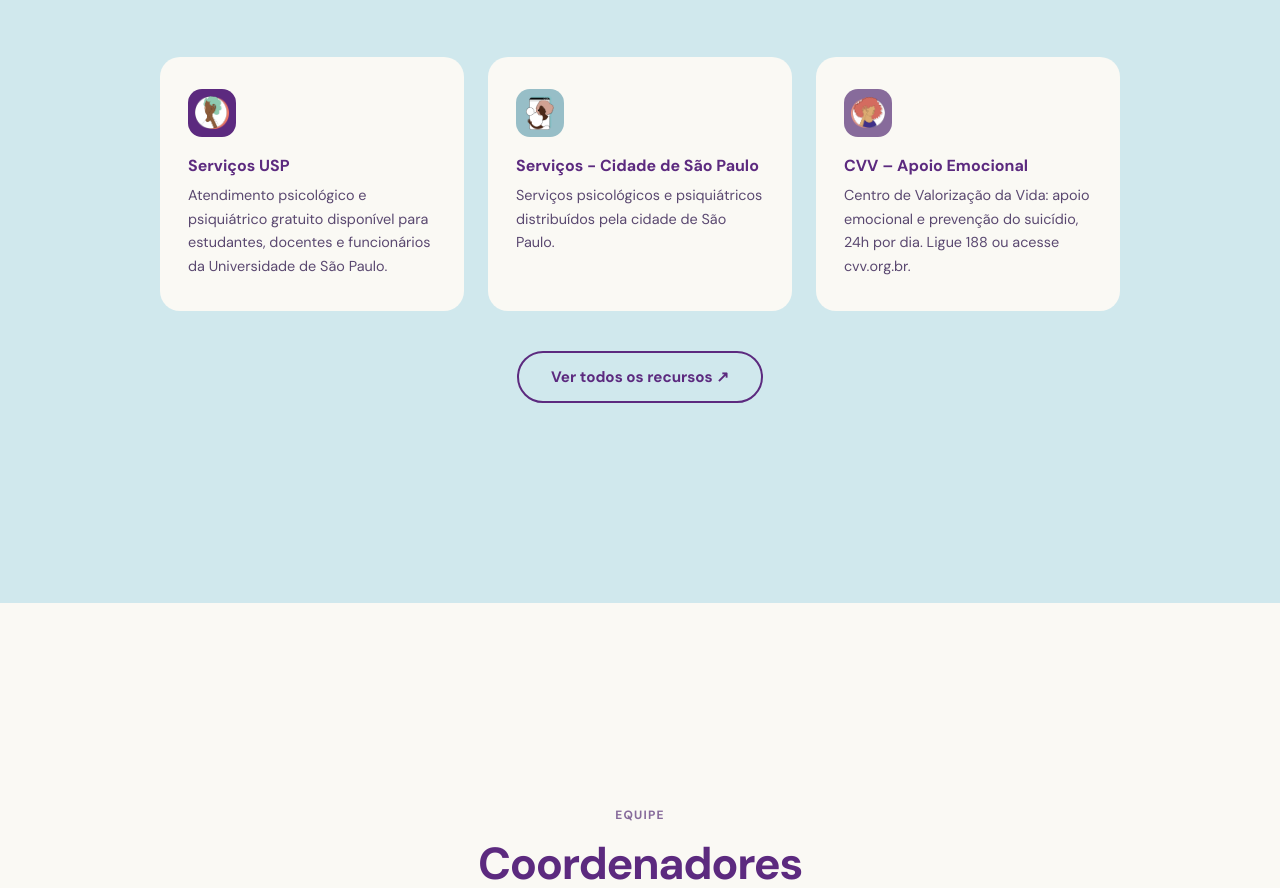
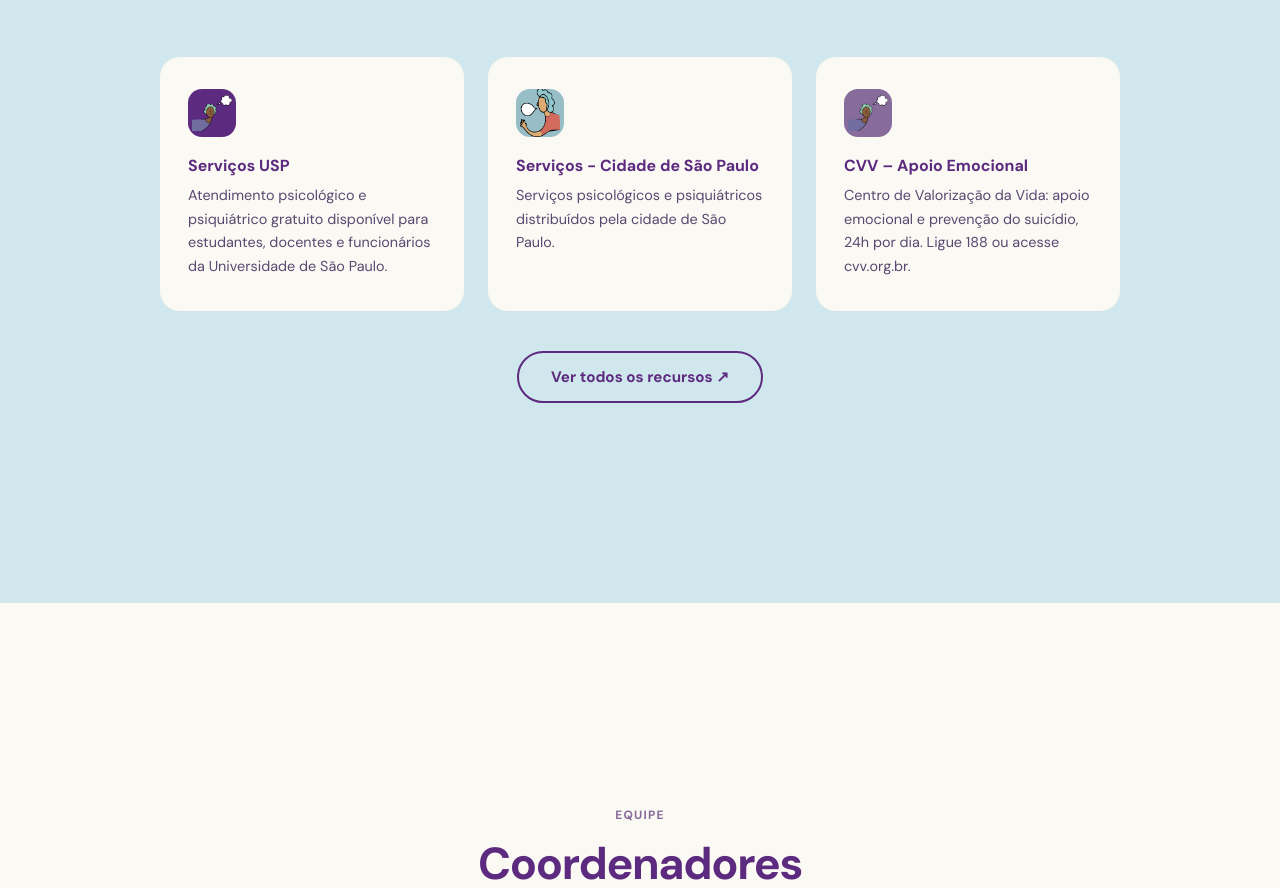
Before and after one commit to psiu-dev/landing-page-digai, a plain HTML site: page index.html in a window 1280 px wide. Shown: the part 4707-5595 px from the top of the page. Drawn offline with Linux system fonts and the light colour scheme.

Commit message:
Update index.html

```diff
--- a/index.html
+++ b/index.html
@@ -433,7 +433,7 @@
       overflow: hidden;
     }
     .srv-card-icon img {
-      width: 70%;
+      width: 85%;
       height: auto;
       display: block;
       object-fit: contain;
@@ -874,7 +874,7 @@
     <div class="srv-grid">
       <a href="INSIRA_O_LINK_AQUI" target="_blank" class="srv-card fade-up" style="animation-delay:0.05s;">
         <div class="srv-card-icon c1">
-          <img src="assets/illus-6.png" alt="Ícone Serviços USP">
+          <img src="assets/illus-1.png">
         </div>
         <h3 class="srv-card-title">Serviços USP</h3>
         <p class="srv-card-text">Atendimento psicológico e psiquiátrico gratuito disponível para estudantes, docentes e funcionários da Universidade de São Paulo.</p>
@@ -882,7 +882,7 @@
 
       <a href="INSIRA_O_LINK_AQUI" target="_blank" class="srv-card fade-up" style="animation-delay:0.1s;">
         <div class="srv-card-icon c2">
-          <img src="assets/illus-4rev.png" alt="Ícone Serviços Cidade de São Paulo">
+          <img src="assets/illus-2.png">
         </div>
         <h3 class="srv-card-title">Serviços - Cidade de São Paulo</h3>
         <p class="srv-card-text">Serviços psicológicos e psiquiátricos distribuídos pela cidade de São Paulo.</p>
@@ -890,7 +890,7 @@
 
       <a href="https://cvv.org.br" target="_blank" class="srv-card fade-up" style="animation-delay:0.15s;">
         <div class="srv-card-icon c3">
-          <img src="assets/illus-3.png" alt="Ícone CVV">
+          <img src="assets/illus-1.png">
         </div>
         <h3 class="srv-card-title">CVV – Apoio Emocional</h3>
         <p class="srv-card-text">Centro de Valorização da Vida: apoio emocional e prevenção do suicídio, 24h por dia. Ligue 188 ou acesse cvv.org.br.</p>
```
